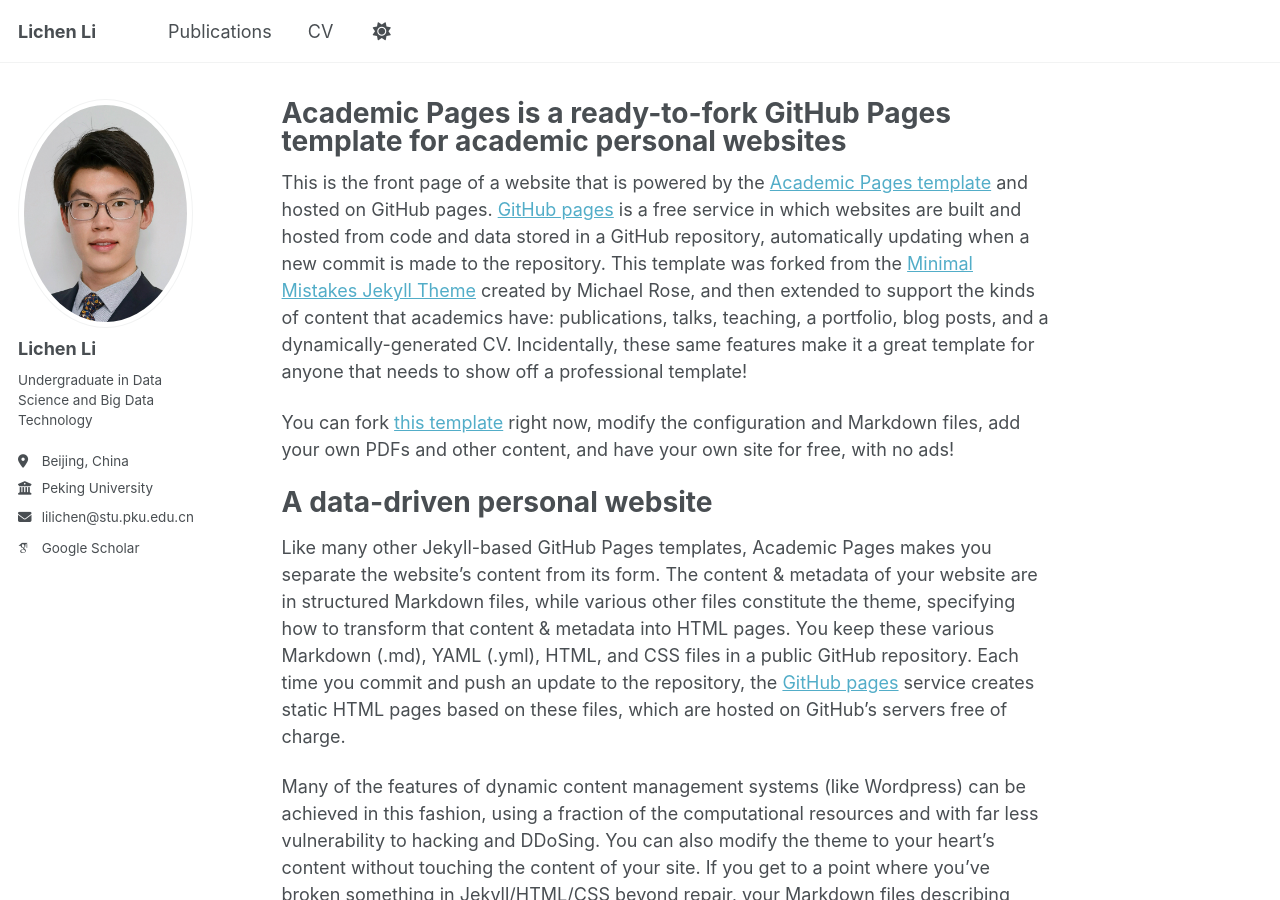
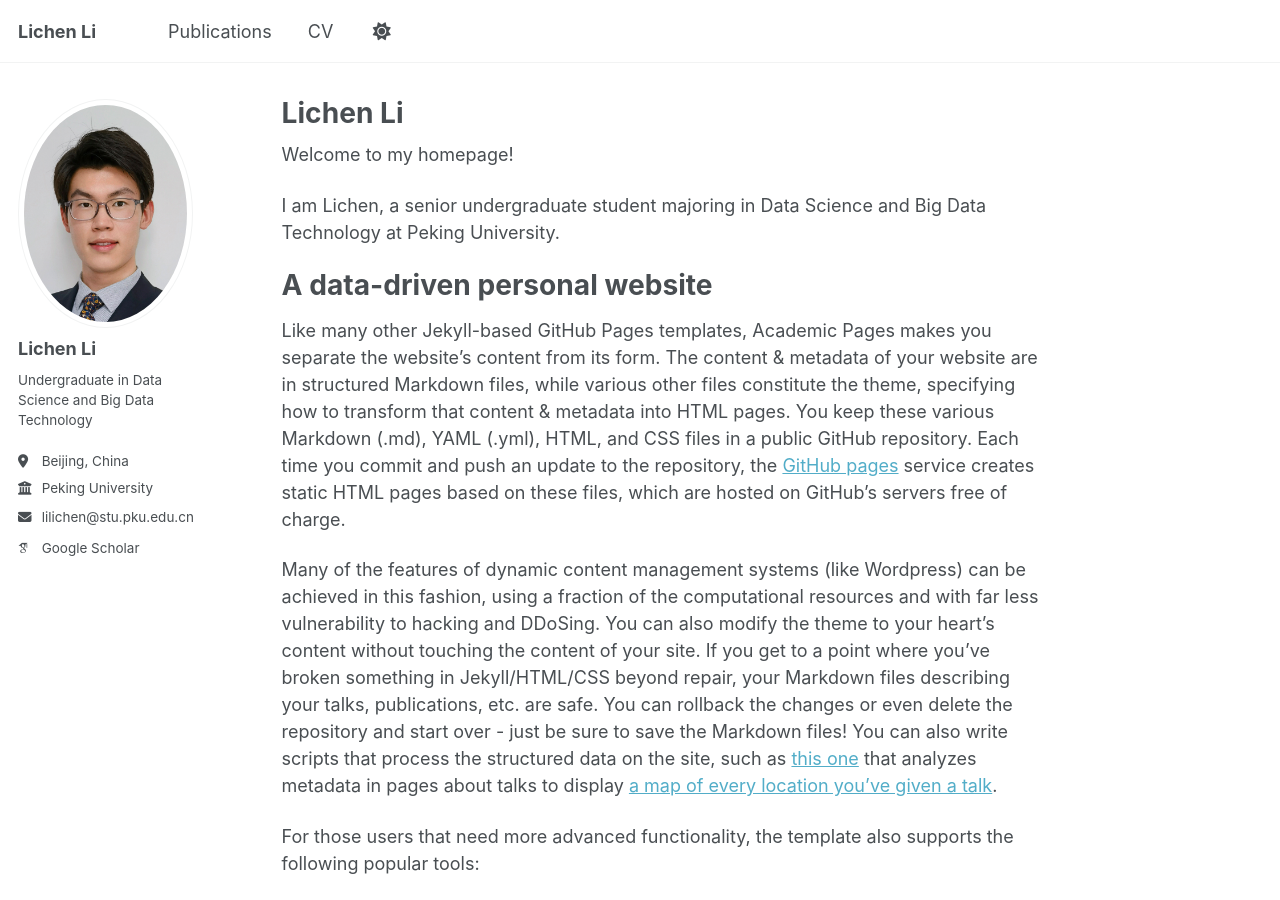
Before and after one commit to LichenLillc/LichenLillc.github.io, a Jekyll site: the page built from _pages/about.md, in a window 1280 px wide and 900 px high. Built offline with Jekyll 4.4.1, drawn with Linux system fonts in a browser that asks for light colours; some web fonts are replaced; a script that is not in the unit is left out.

Commit message:
Revise about page with personal details
Updated the title and content to reflect personal information.

```diff
--- a/_pages/about.md
+++ b/_pages/about.md
@@ -1,15 +1,15 @@
 ---
 permalink: /
-title: "Academic Pages is a ready-to-fork GitHub Pages template for academic personal websites"
+title: "Lichen Li"
 author_profile: true
 redirect_from:
   - /about/
   - /about.html
 ---
 
-This is the front page of a website that is powered by the [Academic Pages template](https://github.com/academicpages/academicpages.github.io) and hosted on GitHub pages. [GitHub pages](https://pages.github.com) is a free service in which websites are built and hosted from code and data stored in a GitHub repository, automatically updating when a new commit is made to the repository. This template was forked from the [Minimal Mistakes Jekyll Theme](https://mmistakes.github.io/minimal-mistakes/) created by Michael Rose, and then extended to support the kinds of content that academics have: publications, talks, teaching, a portfolio, blog posts, and a dynamically-generated CV. Incidentally, these same features make it a great template for anyone that needs to show off a professional template!
+Welcome to my homepage!
 
- You can fork [this template](https://github.com/academicpages/academicpages.github.io) right now, modify the configuration and Markdown files, add your own PDFs and other content, and have your own site for free, with no ads!
+I am Lichen, a senior undergraduate student majoring in Data Science and Big Data Technology at Peking University.
 
 A data-driven personal website
 ======
```
